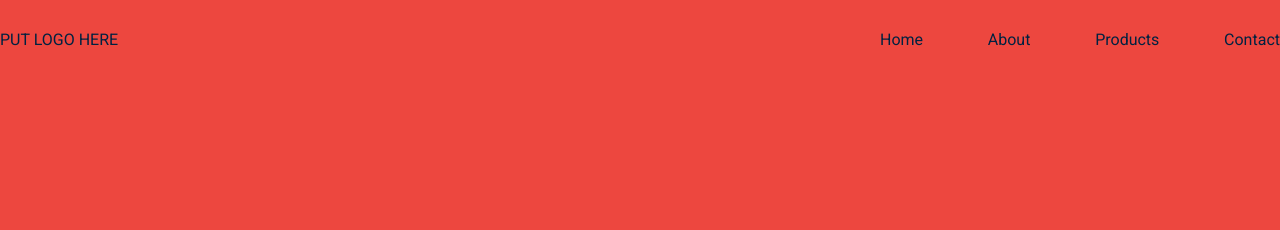
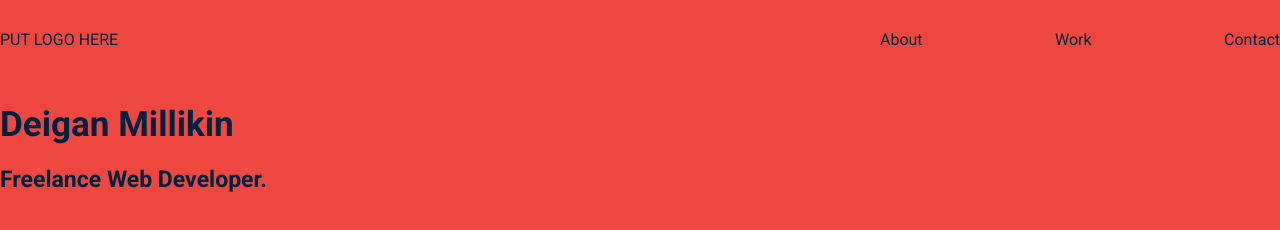
Before and after one commit to deiganM/personal-portfolio, a plain HTML site: page index.html in a window 1280 px wide. Drawn offline with Linux system fonts and the light colour scheme.

Commit message:
Nav updates

```diff
--- a/index.html
+++ b/index.html
@@ -19,9 +19,8 @@
               </div>
 
               <ul class="nav-links">
-                  <li><a href="#">Home</a></li>
                   <li><a href="#">About</a></li>
-                  <li><a href="#">Products</a></li>
+                  <li><a href="#">Work</a></li>
                   <li><a href="#">Contact</a></li>
               </ul>
 
@@ -38,6 +37,11 @@
 
   <main>
 
+    <div class="name">
+      <h1>Deigan Millikin</h1>
+      <h2>Freelance Web Developer.</h2>
+    </div>
+
   </main>
 
   <footer></footer>
--- a/main.css
+++ b/main.css
@@ -3,6 +3,7 @@
 /* - - - - - - - - - - - - - - - - - - - - - - - -
 GENERAL
 - - - - - - - - - - - - - - - - - - - - - - - - */
+
 * {
   font-family: "Roboto", "Franklin Gothic Medium", Tahoma, sans-serif;
   box-sizing: border-box;
@@ -13,13 +14,12 @@ body {
   color: #002241;
 }
 
-
 /* - - - - - - - - - - - - - - - - - - - - - - - -
 HEADER
 - - - - - - - - - - - - - - - - - - - - - - - - */
+
 header {
   height: 80px;
-  /* background: #333; */
 }
 
 header nav .wrapper {
@@ -28,7 +28,6 @@ header nav .wrapper {
   justify-content: space-between;
   height: 80px;
 }
-
 
 header ul {
   margin: 0;
@@ -64,13 +63,13 @@ header a {
 /* - - - - - - - - - - - - - - - - - - - - - - - -
 MAIN CONTENT
 - - - - - - - - - - - - - - - - - - - - - - - - */
-.main-content {
-  padding: 80px 0;
+
+.name h1 {
+  font-size: calc(20px + (40 - 20) * ((100vw - 300px) / (1600 - 300)));
 }
 
-.main-content p {
-  font-size: 16px;
-  line-height: 1.6;
+.name h2 {
+  font-size: calc(14px + (26 - 14) * ((100vw - 300px) / (1600 - 300)));
 }
 
 /* - - - - - - - - - - - - - - - - - - - - - - - -
```
